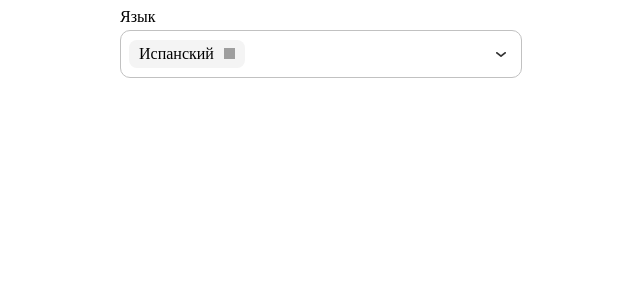
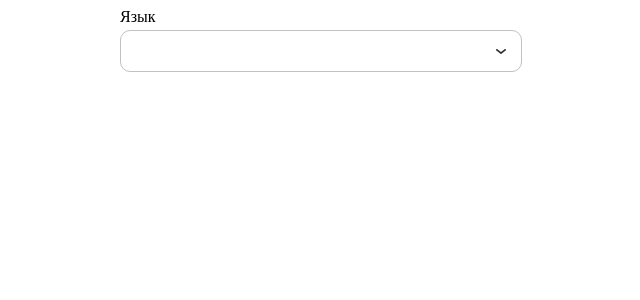
Before and after one commit to Parmon101/dropdown, a React (Create React App) app: page / in a window 1280 px wide. Shown: the top 300 px of the page, without its empty margins (320-960 px from the left). Built offline with nearby package versions, Linux system fonts and the light colour scheme; grey boxes are pictures that could not be loaded; the HTML template or start-up script is replaced by a standard one.

Commit message:
refactoring

```diff
--- a/src/App.jsx
+++ b/src/App.jsx
@@ -1,11 +1,12 @@
 import React from 'react';
 import './App.css';
 import { Dropdown } from './components/Dropdown';
+import { data } from './data/data';
 
 function App() {
     return (
         <div className="App">
-            <Dropdown isShowLang isSearch isMulty />
+            <Dropdown isShowLang isSearch isMulty data={data} />
         </div>
     );
 }
--- a/src/components/Dropdown/Dropdown.tsx
+++ b/src/components/Dropdown/Dropdown.tsx
@@ -2,31 +2,16 @@ import React from 'react';
 import { Table } from '../Table';
 import styles from './dropdown.module.css';
 
-import rus from '../../assets/lang/rus.svg';
-import en from '../../assets/lang/en.svg';
-import germany from '../../assets/lang/germany.svg';
-import poland from '../../assets/lang/poland.svg';
-import italy from '../../assets/lang/italy.svg';
-import spain from '../../assets/lang/spain.svg';
 import { Select } from '../Select/Select';
 import { DataType } from '../types/DataType';
+import { DropdownType } from '../types/DropdownType';
 
-const data = [
-    { id: 1, name: 'Русский', img: rus, check: false },
-    { id: 2, name: 'Английский', img: en, check: false },
-    { id: 3, name: 'Испанский', img: spain, check: true },
-    { id: 4, name: 'Немецкий', img: germany, check: false },
-    { id: 5, name: 'Итальянский', img: italy, check: false },
-    { id: 6, name: 'Польский', img: poland, check: false },
-];
-
-export type DropdownType = {
-    isShowLang: boolean;
-    isSearch: boolean;
-    isMulty: boolean;
-};
-
-export const Dropdown: React.FC<DataType & DropdownType> = ({ isShowLang, isSearch, isMulty }) => {
+export const Dropdown: React.FC<DataType & DropdownType> = ({
+    isShowLang,
+    isSearch,
+    isMulty,
+    data,
+}) => {
     const [arr, setArr] = React.useState(data);
     const [isActive, setIsActive] = React.useState(false);
 
--- a/src/components/types/DropdownType.ts
+++ b/src/components/types/DropdownType.ts
@@ -1,5 +1,8 @@
+import { DataType } from './DataType';
+
 export type DropdownType = {
     isShowLang: boolean;
     isSearch: boolean;
     isMulty: boolean;
+    data: DataType[];
 };
--- /dev/null
+++ b/src/data/data.ts
@@ -0,0 +1,15 @@
+import rus from '../assets/lang/rus.svg';
+import en from '../assets/lang/en.svg';
+import germany from '../assets/lang/germany.svg';
+import poland from '../assets/lang/poland.svg';
+import italy from '../assets/lang/italy.svg';
+import spain from '../assets/lang/spain.svg';
+
+export const data = [
+    { id: 1, name: 'Русский', img: rus, check: false },
+    { id: 2, name: 'Английский', img: en, check: false },
+    { id: 3, name: 'Испанский', img: spain, check: false },
+    { id: 4, name: 'Немецкий', img: germany, check: false },
+    { id: 5, name: 'Итальянский', img: italy, check: false },
+    { id: 6, name: 'Польский', img: poland, check: false },
+];
```
